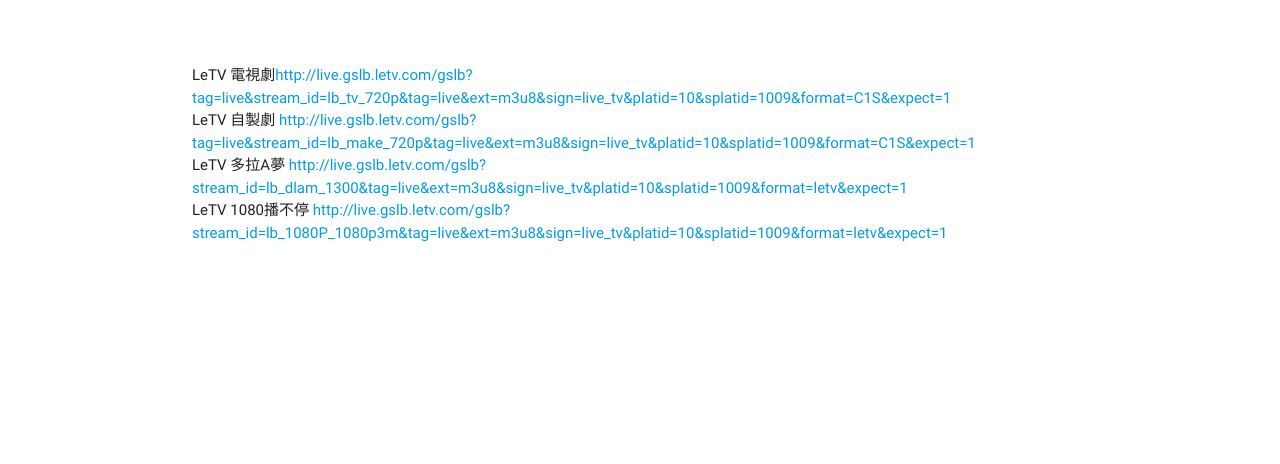
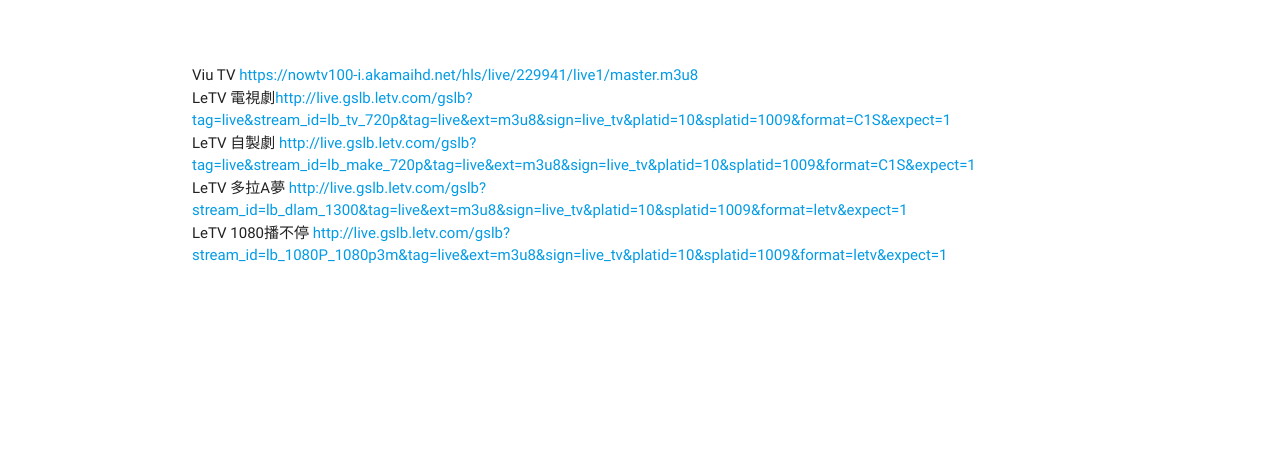
Before and after one commit to gene7299/tvblive, a plain HTML site: page index.html in a window 1280 px wide. Shown: the part 336-800 px from the top of the page. Drawn offline with Linux system fonts and the light colour scheme.

Commit message:
Update index.html

```diff
--- a/index.html
+++ b/index.html
@@ -113,6 +113,8 @@
 
          <div class="col s12 m12">
 <br/><br/><br/>
+Viu TV <a href="https://nowtv100-i.akamaihd.net/hls/live/229941/live1/master.m3u8" target="_blank">https://nowtv100-i.akamaihd.net/hls/live/229941/live1/master.m3u8</a>
+<br/>
 LeTV 電視劇<a href="http://live.gslb.letv.com/gslb?tag=live&stream_id=lb_tv_720p&tag=live&ext=m3u8&sign=live_tv&platid=10&splatid=1009&format=C1S&expect=1" target="_blank">http://live.gslb.letv.com/gslb?tag=live&stream_id=lb_tv_720p&tag=live&ext=m3u8&sign=live_tv&platid=10&splatid=1009&format=C1S&expect=1</a>
 <br/>
 LeTV 自製劇 <a href="http://live.gslb.letv.com/gslb?tag=live&stream_id=lb_make_720p&tag=live&ext=m3u8&sign=live_tv&platid=10&splatid=1009&format=C1S&expect=1" target="_blank">http://live.gslb.letv.com/gslb?tag=live&stream_id=lb_make_720p&tag=live&ext=m3u8&sign=live_tv&platid=10&splatid=1009&format=C1S&expect=1</a>
```
